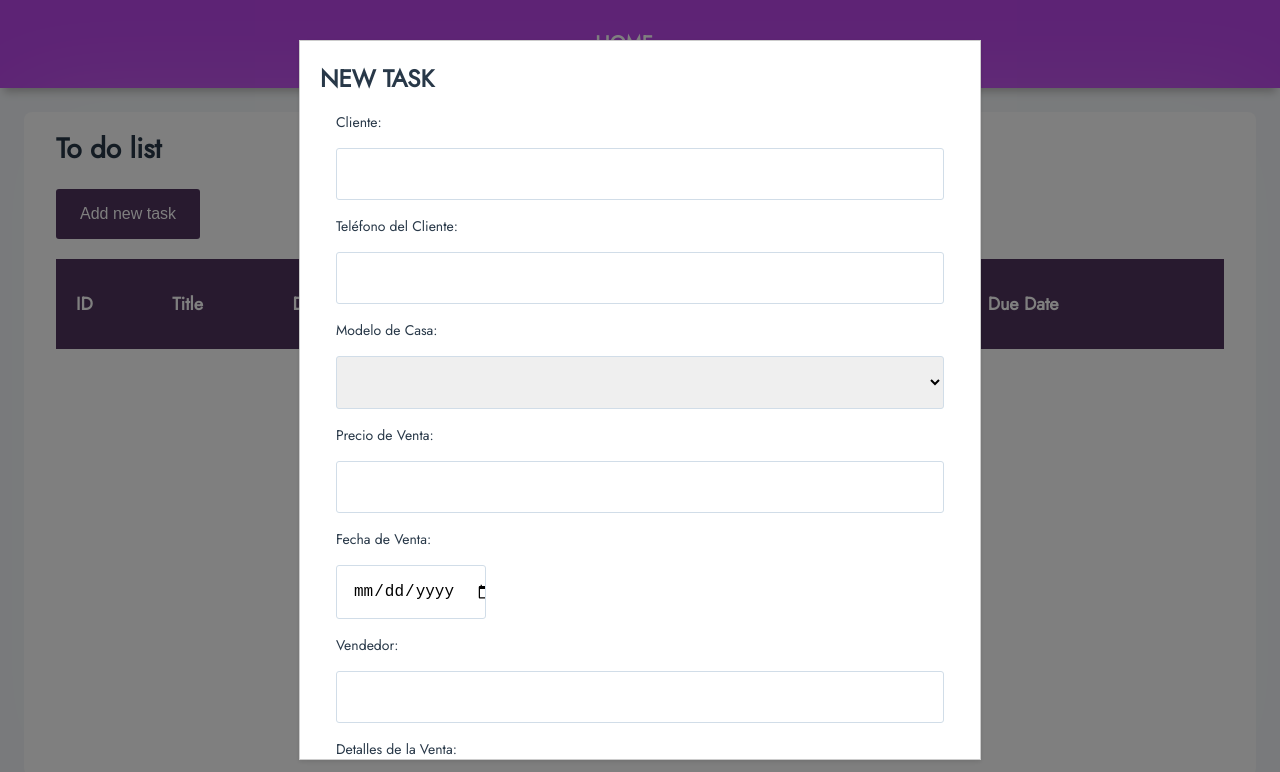
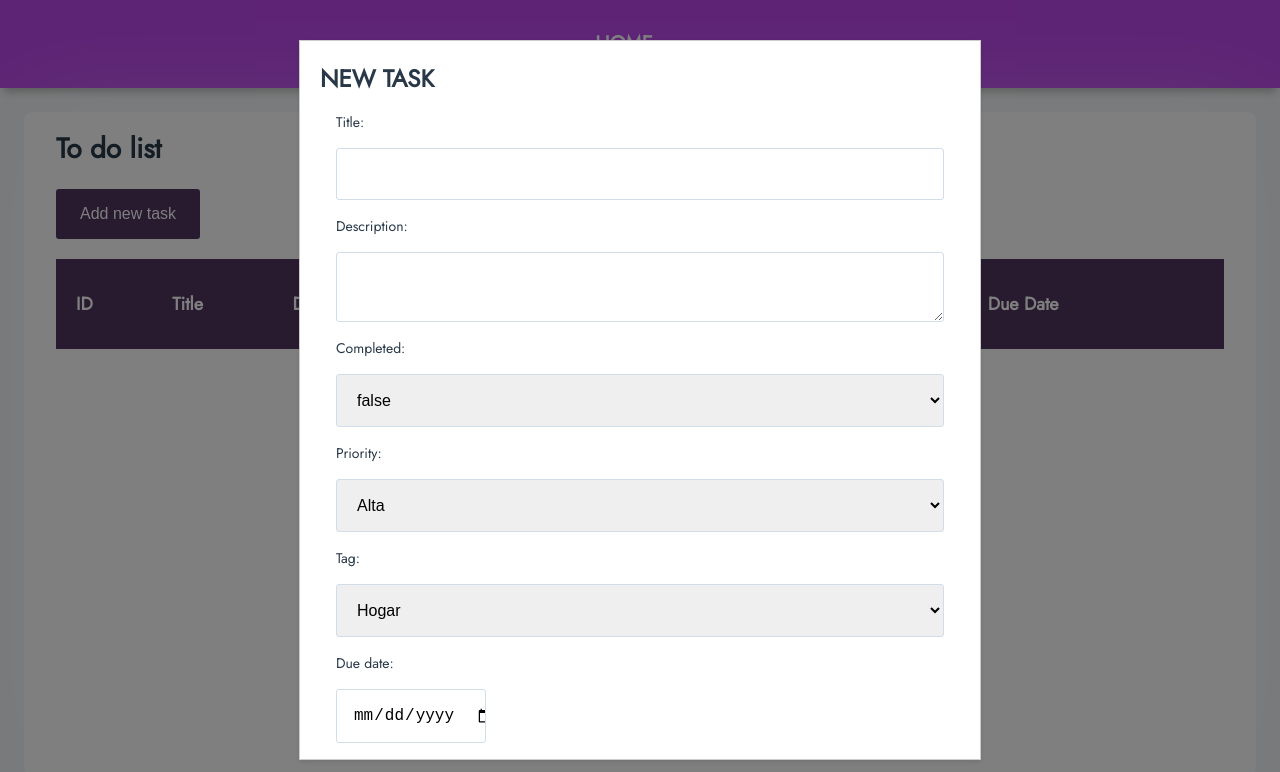
Before and after one commit to liquidberny/DFE-Proyecto-Parcial-2, a website: page src/index.html in a window 1280 px wide. Both pictures are taken after a click on the button "Add new task". Drawn offline with nearby package versions, Linux system fonts and the light colour scheme; files that its build step writes are made by us from their sources; no server answers.

Commit message:
Añadir nueva tarea

```diff
--- a/src/index.html
+++ b/src/index.html
@@ -62,28 +62,34 @@
 
       <form id="task-form" class="form-section">
 
-              <label for="customer-name-field">Cliente:</label>
-              <input type="text" id="customer-name-field" class="form-field" required>
+        <label for="task-title-field">Title:</label>
+        <input type="text" id="task-title-field" class="form-field" required>
 
-              <label for="customer-phone-field">Teléfono del Cliente:</label>
-              <input type="tel" id="customer-phone-field" class="form-field" required>
+        <label for="description-field">Description:</label>
+        <textarea id="description-field" class="form-field" required></textarea>
 
-              <label for="real-estate-field">Modelo de Casa:</label>
-              <select id="real-estate-field" class="form-field" required>
-                <!-- Llenaremos las opciones con datos consumidos desde una api -->
+        <label for="completed-field">Completed:</label>
+        <select id="completed-field" class="form-field" required>
+          <option value="false">false</option>
+          <option value="true">true</option>
         </select>
 
-              <label for="task-price-field">Precio de Venta:</label>
-              <input type="number" id="task-price-field" class="form-field" required>
+        <label for="priority-field">Priority:</label>
+        <select id="priority-field" class="form-field" required>
+          <option value="alta">Alta</option>
+          <option value="media">Media</option>
+          <option value="baja">Baja</option>
+        </select>
 
-              <label for="task-date-field">Fecha de Venta:</label>
-              <input type="date" id="task-date-field" class="form-field" required>
+        <label for="tag-field">Tag:</label>
+        <select id="tag-field" class="form-field" required>
+          <option value="alta">Hogar</option>
+          <option value="media">Escuela</option>
+          <option value="baja">Personal</option>
+        </select>
 
-              <label for="tasksman-field">Vendedor:</label>
-              <input type="text" id="tasksman-field" required>
-
-              <label for="notes-field">Detalles de la Venta:</label>
-              <textarea id="notes-field" class="form-field" required></textarea>
+        <label for="due-date-field">Due date:</label>
+        <input type="date" id="due-date-field" class="form-field" required>
 
         <button type="submit" class="btn-submit">Guardar Venta</button>
 
--- a/src/script.js
+++ b/src/script.js
@@ -159,6 +159,27 @@ function closeAddTaskModal() {
   document.getElementById('modal').style.display = 'none';
 }
 
+function processSubmitTask() {
+  const title = document.getElementById('task-title-field').value;
+  const description = document.getElementById('description-field').value;
+  const completed = document.getElementById('completed-field').value;
+  const priority = document.getElementById('priority-field').value;
+  const tag = document.getElementById('tag-field').value;
+  const dueDate = document.getElementById('due-date-field').value;
+
+  const taskToSave = new Task(
+    null,
+    title,
+    description,
+    completed,
+    priority,
+    tag,
+    dueDate
+  );
+
+  createTask(taskToSave);
+}
+
 function initDeleteTaskButtonHandler() {
 
   document.querySelectorAll('.btn-delete').forEach(button => {
@@ -200,6 +221,18 @@ function deleteTask(taskId) {
 
   }
 }
+
+function createTask(task) {
+
+  fetchAPI(`${apiURL}/users/219204833/tasks`, 'POST', task)
+    .then(task => {
+      closeAddTaskModal();
+      getTaskData();
+      window.alert(`Venta ${task.id} creada correctamente.`);
+    });
+
+}
+//#endregion
 //#endregion
 
 //#region 5 funcionalidad
```
Lines whose indentation alone changed are shown as unchanged.
